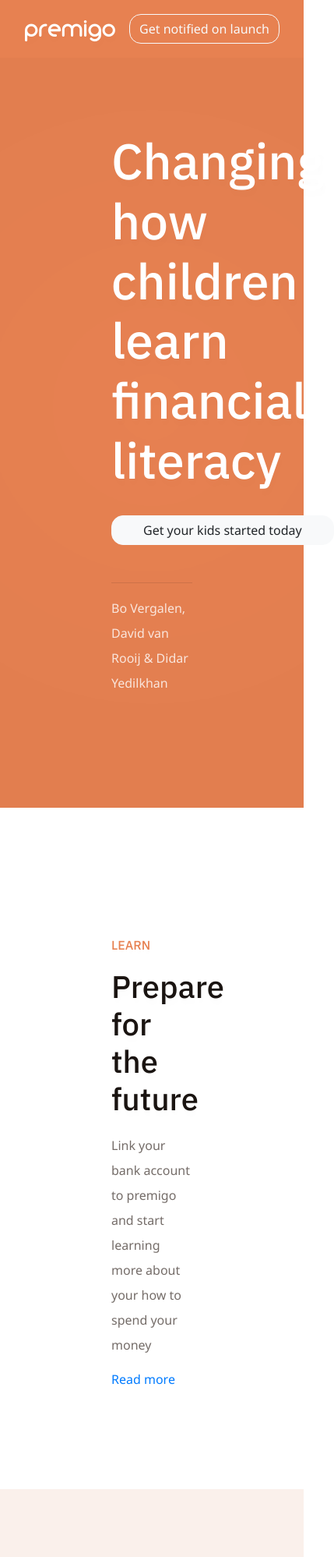
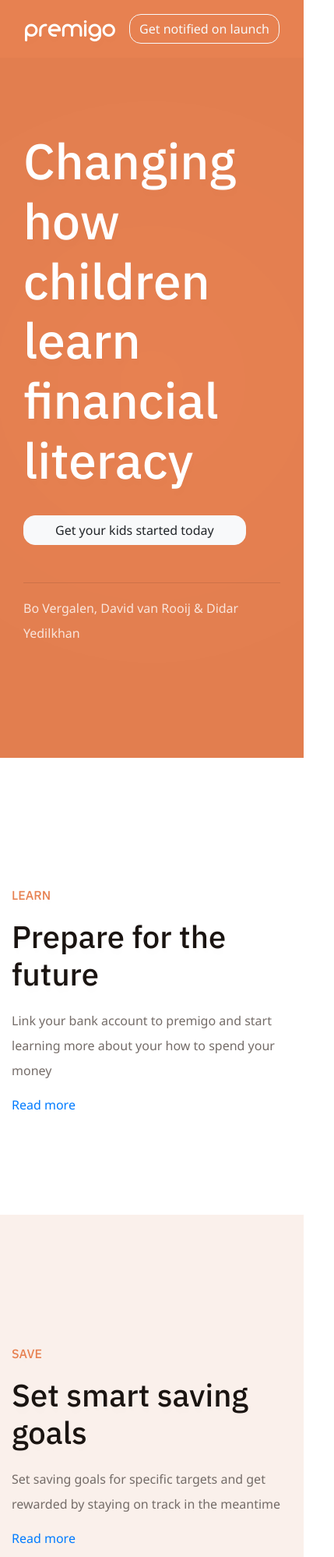
Before and after one commit to davidvanrooij/premigo, a plain HTML site: page index.html in a window 390 px wide. Shown: the top 1997 px of the page at 78% size, 429 px wide, since content can reach past the window. Drawn offline with nearby package versions, Linux system fonts and the light colour scheme.

Commit message:
add responsive

```diff
--- a/index.html
+++ b/index.html
@@ -25,23 +25,25 @@
 	</nav>
 	<header>
 		<div class="container">
-			<h1>Changing how children <br />learn financial literacy</h1>
-			<!-- <h3>In a cashless society </h3> -->
-			<a href="#" class="btn btn-light" style="border-radius: 15px; padding: 6px 40px;">Get your kids started today</a>
-			<hr>
-			<p>Bo Vergalen, David van Rooij & Didar Yedilkhan </p>
+			<div class="col-md-8">
+				<h1>Changing how children learn financial literacy</h1>
+				<!-- <h3>In a cashless society </h3> -->
+				<a href="#" class="btn btn-light" style="border-radius: 15px; padding: 6px 40px;">Get your kids started today</a>
+				<hr>
+				<p>Bo Vergalen, David van Rooij & Didar Yedilkhan </p>
+			</div>
 		</div>
 	</header>
 
 	<section class="bg-white">
 		<div class="container">
 			<div class="row align-items-center">
-				<div class="col">
+				<div class="col-md">
 					<h1><span>Learn</span>Prepare for the future</h1>
 					<p>Link your bank account to premigo and start learning more about your how to spend your money</p>
 					<a href='#'>Read more</a>
 				</div>
-				<div class="col">
+				<div class="col-md">
 					<!-- One of three columns -->
 				</div>
 			</div>
@@ -51,10 +53,10 @@
 	<section class="bg-off">
 		<div class="container">
 			<div class="row align-items-center">
-				<div class="col">
+				<div class="col-md">
 					<!-- One of three columns -->
 				</div>
-				<div class="col">
+				<div class="col-md">
 					<h1><span>Save</span>Set smart saving goals</h1>
 					<p>Set saving goals for specific targets and get rewarded by staying on track in the meantime</p>
 					<a href='#'>Read more</a>
@@ -66,12 +68,12 @@
 	<section class="bg-white">
 		<div class="container">
 			<div class="row align-items-center">
-				<div class="col">
+				<div class="col-md">
 					<h1><span>Engage</span>Prepare for the future</h1>
 					<p>Link your bank account to premigo and start learning more about your how to spend your money</p>
 					<a href='#'>Read more</a>
 				</div>
-				<div class="col">
+				<div class="col-md">
 					<!-- One of three columns -->
 				</div>
 			</div>
--- a/style.css
+++ b/style.css
@@ -22,7 +22,7 @@ header{
 	background: radial-gradient(circle, rgba(0,0,0,0)  0%, rgba(0,0,0,0.05) 200%), #e78151;
 	background: ;
 	/*background-size:200%;*/
-	padding: 8em;
+	padding: 8em 0;
 	border-top: 8px solid rgba(255,255,255,0.1);
 }
 
@@ -101,5 +101,5 @@ hr{
 }
 
 section{
-	padding: 8em;
+	padding: 8em 0;
 }
```
